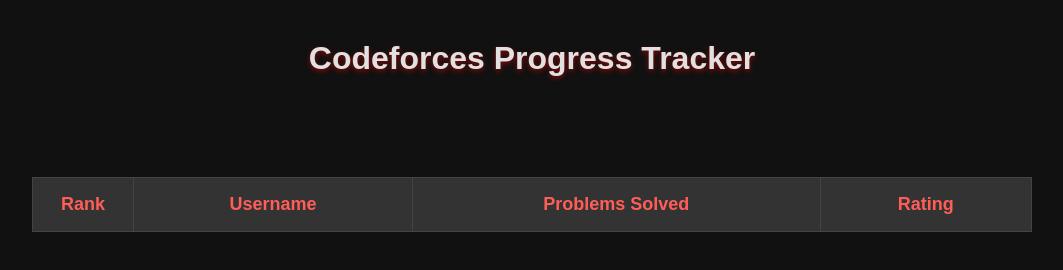
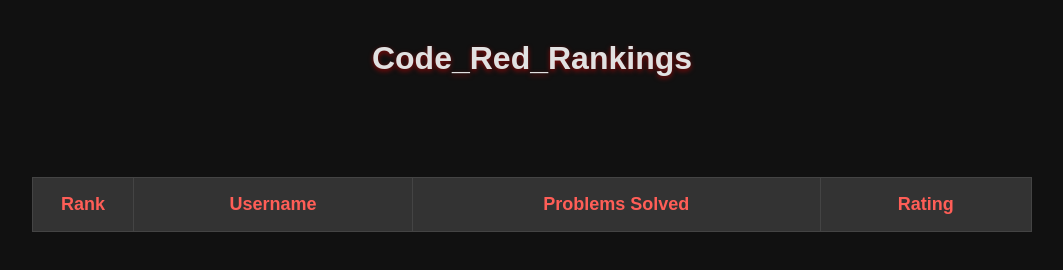
Before and after one commit to Ash-0-0/Code_Red_Tracker, a plain HTML site: page index.html in a window 1280 px wide. Shown: the whole page, without its empty margins (108-1171 px from the left). Drawn offline with Linux system fonts and the light colour scheme; no server answers.

Commit message:
Update index.html

```diff
--- a/index.html
+++ b/index.html
@@ -3,7 +3,7 @@
 <head>
     <meta charset="UTF-8">
     <meta name="viewport" content="width=device-width, initial-scale=1.0">
-    <title>Codeforces Progress Tracker</title>
+    <title>Code_Red_Rankings</title>
     <style>
         /* Global Styles */
         body {
@@ -213,7 +213,7 @@
     </style>
 </head>
 <body>
-    <h1>Codeforces Progress Tracker</h1>
+    <h1>Code_Red_Rankings</h1>
     <div class="user-list" id="user-list">
         <p>Fetching data...</p>
     </div>
```
